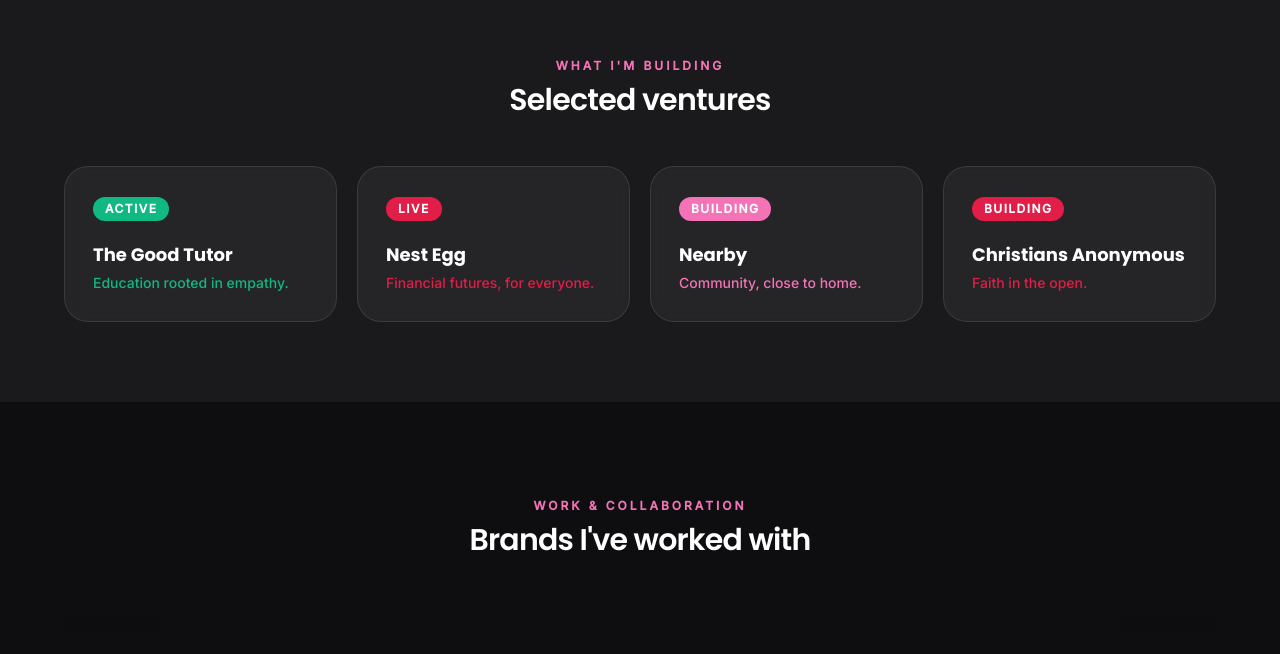
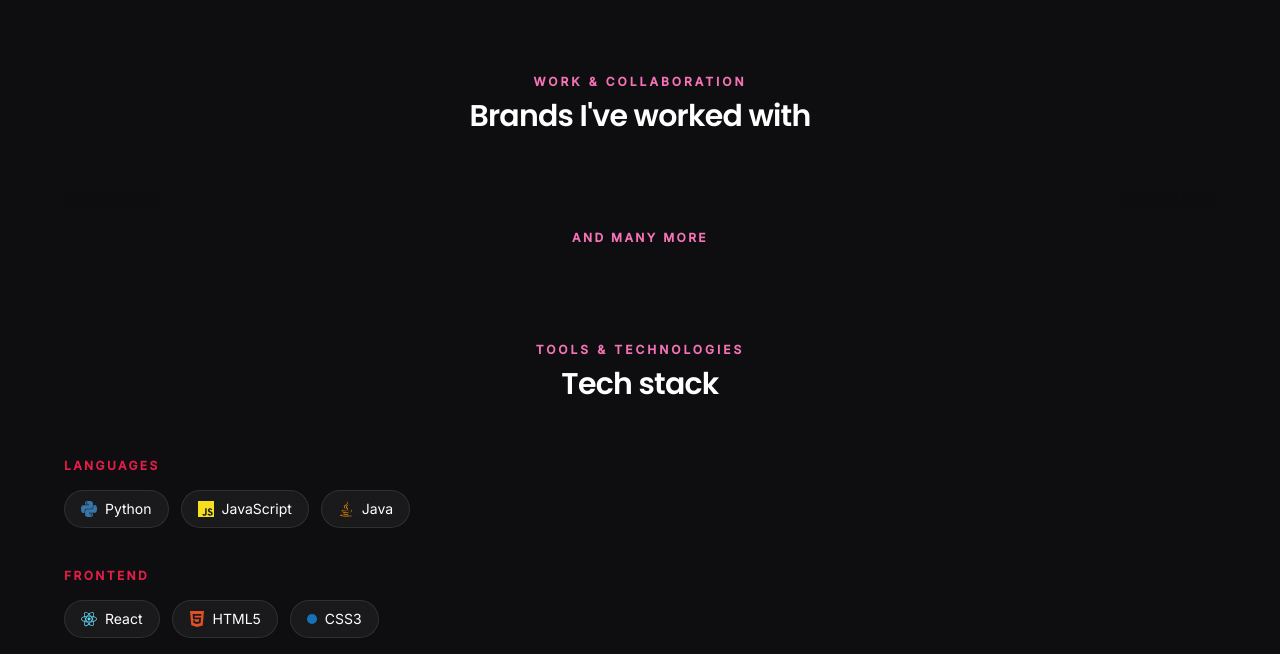
Before and after one commit to zayvianas/zayviana.com, a Next.js app: page / in a window 1280 px wide. Shown: the part 1405-2059 px from the top of the page. Built offline with nearby package versions, Linux system fonts and the light colour scheme.

Commit message:
Declutter homepage: remove Selected Ventures (now on portfolio) and redundant Explore section

```diff
--- a/app/page.tsx
+++ b/app/page.tsx
@@ -133,13 +133,6 @@ const pillarData = [
   },
 ]
 
-const ventures = [
-  { name: "The Good Tutor",        tagline: "Education rooted in empathy.",  status: "Active",   color: "#10b981" },
-  { name: "Nest Egg",              tagline: "Financial futures, for everyone.", status: "Live",     color: "#e11d48" },
-  { name: "Nearby",                tagline: "Community, close to home.",     status: "Building", color: "#f472b6" },
-  { name: "Christians Anonymous",  tagline: "Faith in the open.",           status: "Building", color: "#e11d48" },
-]
-
 function ClientCard({ name, domain, onFail }: { name: string; domain: string; onFail: () => void }) {
   return (
     <div className="flex w-40 shrink-0 flex-col items-center gap-3 rounded-2xl border border-gray-200 bg-white px-4 py-6 text-center text-black transition duration-200 hover:border-gray-300 hover:shadow-sm">
@@ -161,12 +154,10 @@ export default function Home() {
   const dark = colorMode === "dark"
 
   const pillars  = useFadeUp()
-  const work     = useFadeUp()
   const clientsSection = useFadeUp()
   const tech     = useFadeUp()
   const testament = useFadeUp()
   const services = useFadeUp()
-  const explore  = useFadeUp()
 
   const [failedDomains, setFailedDomains] = useState<Set<string>>(new Set())
   const markFailed = (domain: string) => setFailedDomains(prev => new Set([...prev, domain]))
@@ -228,7 +219,7 @@ export default function Home() {
       </section>
 
       {/* PILLARS - Brand */}
-      <section ref={pillars.ref} className={`fade-up ${pillars.visible ? "visible" : ""} px-6 pt-28 pb-24`}>
+      <section id="explore" ref={pillars.ref} className={`fade-up ${pillars.visible ? "visible" : ""} scroll-mt-20 px-6 pt-28 pb-24`}>
         <div className="mx-auto max-w-6xl">
           <p className={`mb-2 text-center ${kicker}`}>Who I Am</p>
           <h2 className={`mb-3 text-center ${h2}`}>Three things, one foundation</h2>
@@ -243,25 +234,6 @@ export default function Home() {
                 <p className={`mt-4 text-sm leading-relaxed ${muted}`}>{desc}</p>
                 <p className={`mt-5 text-xs font-semibold uppercase tracking-[0.12em] ${dark ? "text-gray-500" : "text-gray-400"}`}>{evidence}</p>
               </a>
-            ))}
-          </div>
-        </div>
-      </section>
-
-      {/* SELECTED WORK - Portfolio */}
-      <section ref={work.ref} className={`fade-up ${work.visible ? "visible" : ""} px-6 py-20 ${dark ? "bg-white/5" : "bg-black/[0.02]"}`}>
-        <div className="mx-auto max-w-6xl">
-          <p className={`mb-2 text-center ${kicker}`}>What I'm Building</p>
-          <h2 className={`mb-12 text-center ${h2}`}>Selected ventures</h2>
-          <div className="grid gap-5 sm:grid-cols-2 lg:grid-cols-4">
-            {ventures.map(({ name, tagline, status, color }) => (
-              <div key={name} className={`${cardBase} p-7`}>
-                <span className="inline-block rounded-full px-3 py-1 text-xs font-semibold uppercase tracking-[0.12em] text-white" style={{ backgroundColor: color }}>
-                  {status}
-                </span>
-                <h3 className="mt-5 font-display text-lg font-bold">{name}</h3>
-                <p className="mt-1 text-sm font-medium" style={{ color }}>{tagline}</p>
-              </div>
             ))}
           </div>
         </div>
@@ -372,34 +344,6 @@ export default function Home() {
         </div>
       </section>
 
-      {/* EXPLORE */}
-      <section id="explore" ref={explore.ref} className={`fade-up ${explore.visible ? "visible" : ""} scroll-mt-20 px-6 py-24`}>
-        <div className="mx-auto max-w-6xl">
-          <p className={`mb-2 text-center ${kicker}`}>There's More</p>
-          <h2 className={`mb-14 text-center ${h2}`}>Explore my world</h2>
-          <div className="grid gap-5 sm:grid-cols-2 lg:grid-cols-4">
-            {[
-              { label: "The Believer",  href: "/believer",     tag: "Faith",     desc: "My testimony, my faith, and why God is the foundation of everything I do." },
-              { label: "The Builder",   href: "/professional", tag: "Portfolio",  desc: "My experience, apps, ventures, and tech stack, all in one place." },
-              { label: "The Creator",   href: "/creative",     tag: "Creative",  desc: "Music, art, and creative expression, made with purpose." },
-              { label: "Testaments",     href: "/testaments",    tag: "Blog",      desc: "Faith, AI, crypto, life: unfiltered thoughts with tags you can follow." },
-            ].map(({ label, href, tag, desc }) => (
-              <a key={label} href={href}
-                className={`group relative overflow-hidden rounded-2xl border p-7 transition duration-300 hover:-translate-y-1 ${
-                  dark ? "border-white/10 bg-white/5 hover:bg-white/10" : "border-black/10 bg-white hover:shadow-md"
-                }`}>
-                <span className="gradient-tag mb-3 inline-block rounded-full px-3 py-1 text-xs font-semibold uppercase tracking-[0.15em] text-white">
-                  {tag}
-                </span>
-                <h3 className="mt-2 font-display text-xl font-semibold">{label}</h3>
-                <p className={`mt-2 text-sm leading-relaxed ${muted}`}>{desc}</p>
-                <span className="mt-4 inline-block text-xs font-semibold uppercase tracking-[0.15em] text-[var(--accent-red)]">Explore →</span>
-              </a>
-            ))}
-          </div>
-        </div>
-      </section>
-
       {/* FOOTER */}
       <footer className={`w-full px-6 py-14 transition-colors duration-300 ${dark ? "border-t border-white/10" : "border-t border-black/10"}`}>
         <div className="mx-auto max-w-6xl text-center">
```
